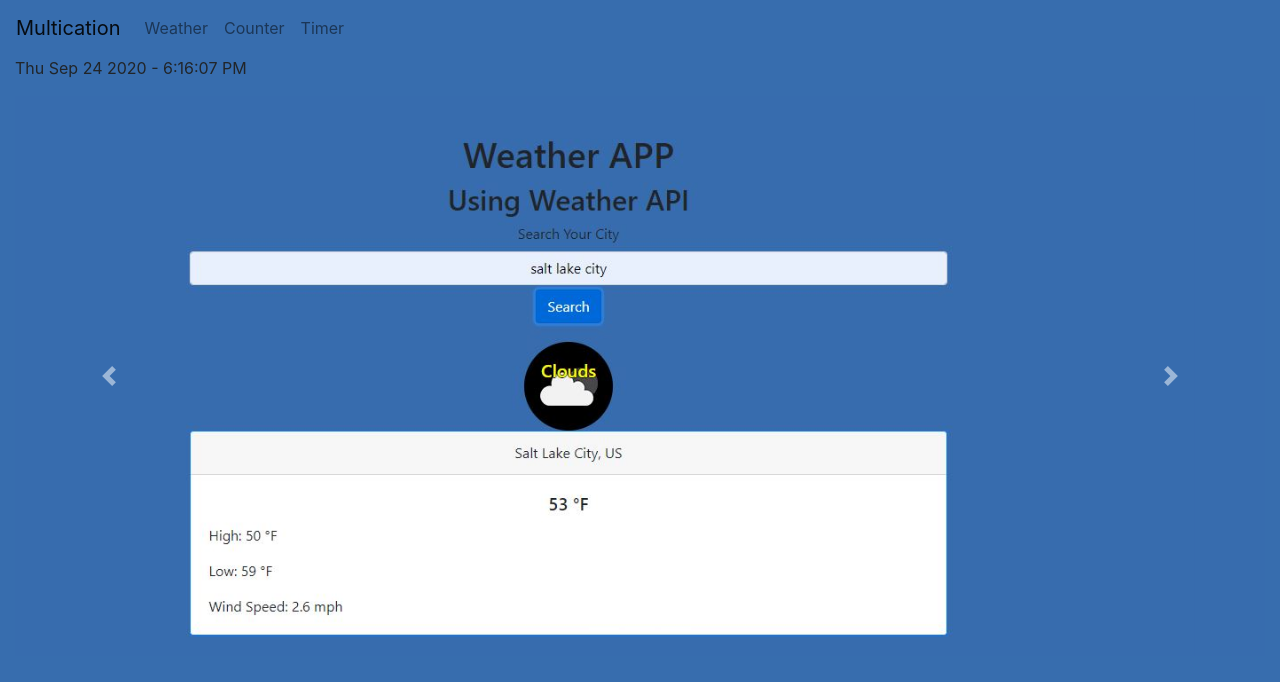
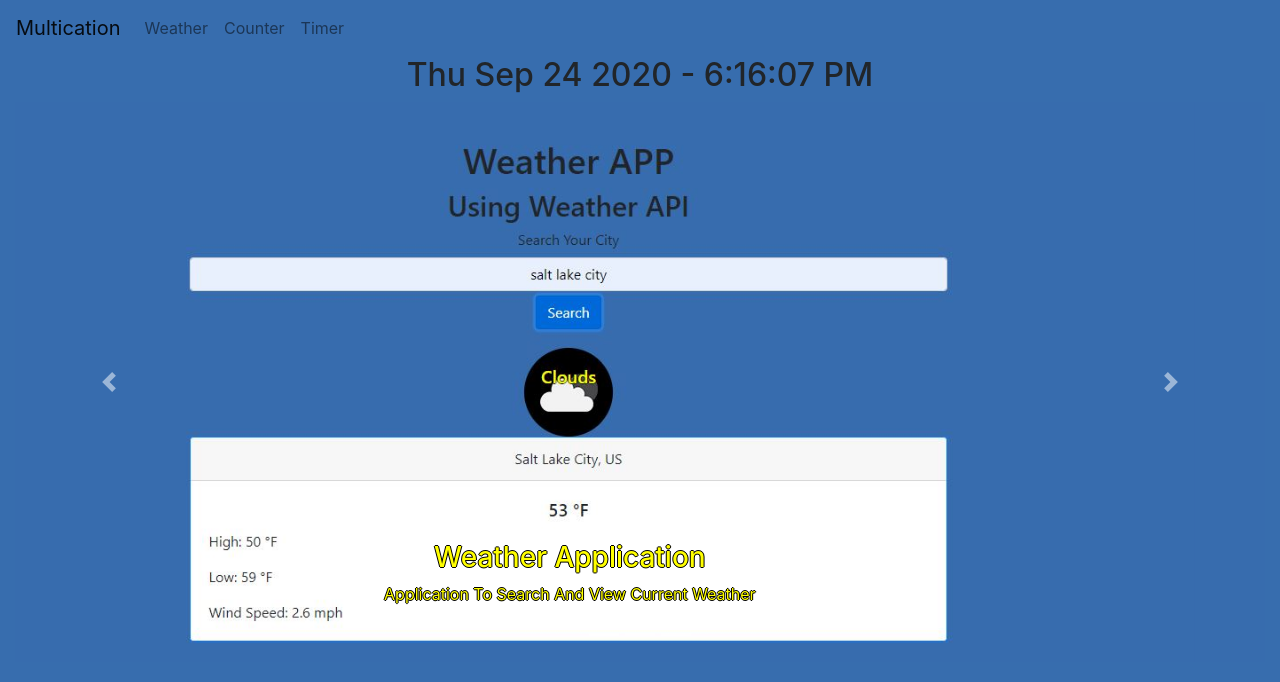
Before and after one commit to ikemous/react-applications, a React (Create React App) app: page / in a window 1280 px wide. Shown: the top 682 px of the page. Built offline with nearby package versions, Linux system fonts and the light colour scheme.

Commit message:
style changes

```diff
--- a/src/components/ShowMeTheDate.tsx
+++ b/src/components/ShowMeTheDate.tsx
@@ -8,9 +8,9 @@ class ShowMeTheDate extends React.Component<DateProps> {
 
     render(){
         return(
-            <>
-                {this.props.date?<p>{this.props.date.toDateString()} - {this.props.date.toLocaleTimeString()}</p>:<p>No Date Rendered</p>}
-            </>
+            <h2 className="text-center">
+                {this.props.date?`${this.props.date.toDateString()} - ${this.props.date.toLocaleTimeString()}`:"No Date Rendered"}
+            </h2>
         );
     };
 };
--- a/src/pages/HomePage.tsx
+++ b/src/pages/HomePage.tsx
@@ -45,7 +45,7 @@ class HomePage extends React.Component<Props> {
                             src={weatherImage}
                             alt="Weather Application Preview"
                         />
-                        <Carousel.Caption>
+                        <Carousel.Caption className="slideText">
                         <h3>Weather Application</h3>
                         <p>Application To Search And View Current Weather</p>
                         </Carousel.Caption>
@@ -56,7 +56,7 @@ class HomePage extends React.Component<Props> {
                             src={counterImage}
                             alt="Counter Application Preview"
                         />
-                        <Carousel.Caption>
+                        <Carousel.Caption className="slideText">
                         <h3>Counter Application</h3>
                         <p>Application Count Up Or Down On Click</p>
                         </Carousel.Caption>
@@ -67,7 +67,7 @@ class HomePage extends React.Component<Props> {
                             src={timerImage}
                             alt="Timer Application Preview"
                         />
-                        <Carousel.Caption>
+                        <Carousel.Caption className="slideText">
                         <h3>Timer Application</h3>
                         <p>Application To Count Down On Starting Point</p>
                         </Carousel.Caption>
--- a/src/pages/homePage.css
+++ b/src/pages/homePage.css
@@ -2,3 +2,8 @@
     object-fit: cover;
     height: 70vh;
 }
+
+.slideText {
+    color: yellow!important;
+    text-shadow: -1px 0 black, 0 1px black, 1px 0 black, 0 -1px black;
+}
```
